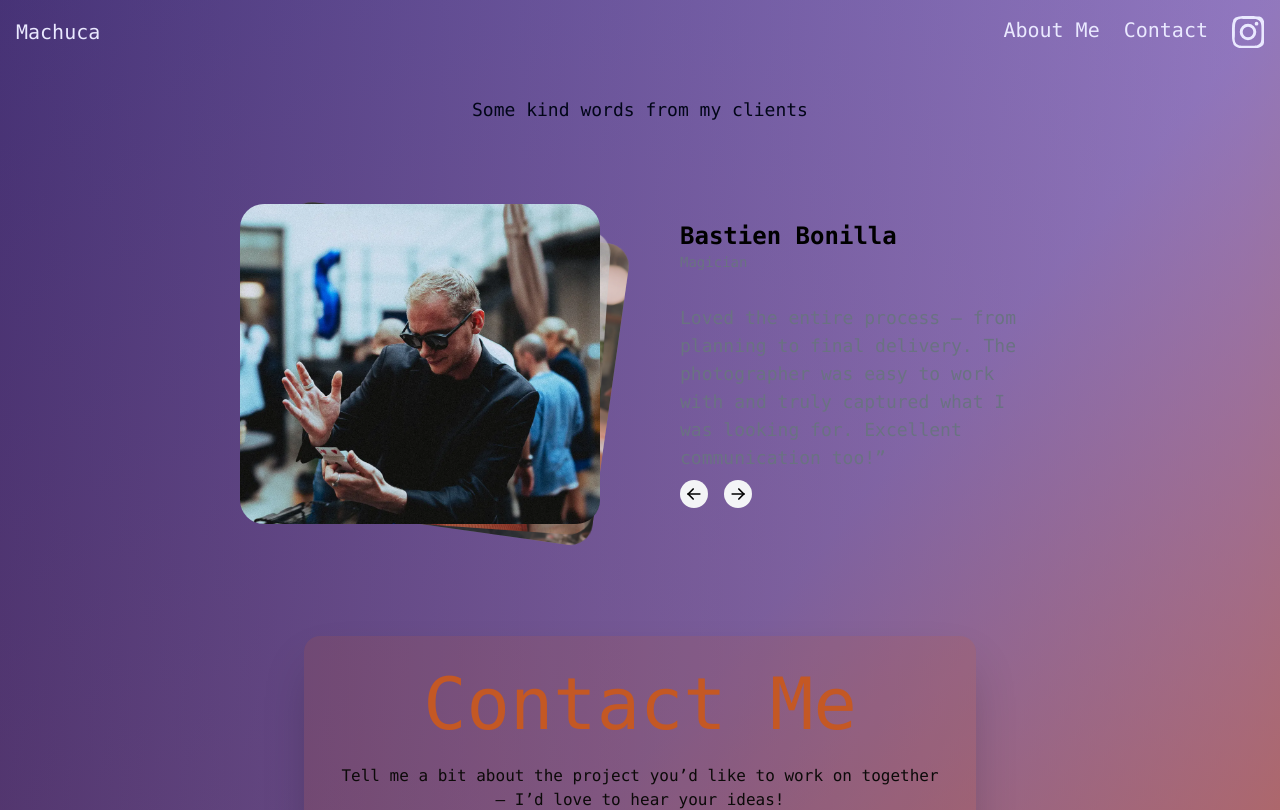
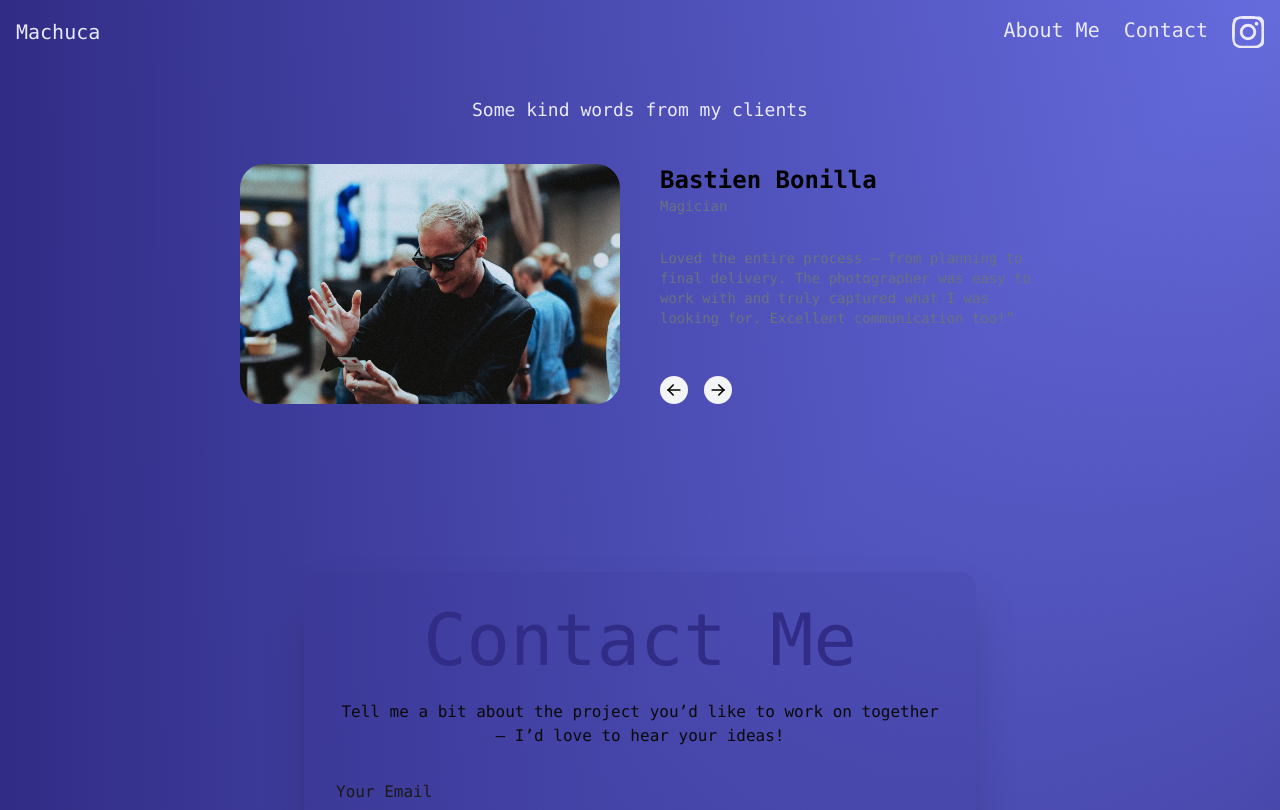
Before and after one commit to Machvca/portfoliophotos, a Next.js app: page /contact in a window 1280 px wide. Shown: the top 810 px of the page. Built offline with nearby package versions, Linux system fonts and the light colour scheme; what @midudev/tailwind-animations would draw is missing.

Commit message:
colors contact me

```diff
--- a/app/components/ui/animated-testimonials.tsx
+++ b/app/components/ui/animated-testimonials.tsx
@@ -48,10 +48,11 @@ export const AnimatedTestimonials = ({
   };
 
   return (
-    <div className="mx-auto max-w-xs px-4 py-20 font-mono antialiased md:max-w-4xl md:px-8 lg:px-12">
-      <div className="relative grid grid-cols-1 gap-20 md:grid-cols-2">
+    <div className="mx-auto max-w-xs px-4 py-10 font-mono antialiased md:max-w-4xl md:px-8 lg:px-12">
+      <div className="relative grid grid-cols-1 gap-10 md:grid-cols-2">
+        {/* Imagen */}
         <div>
-          <div className="relative h-80 w-full">
+          <div className="relative h-60 w-full">
             <AnimatePresence>
               {testimonials.map((testimonial, index) => (
                 <motion.div
@@ -63,7 +64,7 @@ export const AnimatedTestimonials = ({
                     rotate: randomRotateY(),
                   }}
                   animate={{
-                    opacity: isActive(index) ? 1 : 0.7,
+                    opacity: isActive(index) ? 1 : 0,
                     scale: isActive(index) ? 1 : 0.95,
                     z: isActive(index) ? 0 : -100,
                     rotate: isActive(index) ? 0 : randomRotateY(),
@@ -82,7 +83,11 @@ export const AnimatedTestimonials = ({
                     duration: 0.4,
                     ease: "easeInOut",
                   }}
-                  className="absolute inset-0 origin-bottom"
+                  className={`absolute inset-0 origin-bottom ${
+                    isActive(index)
+                      ? "pointer-events-auto"
+                      : "pointer-events-none"
+                  }`}
                 >
                   <Image
                     src={testimonial.src}
@@ -97,7 +102,9 @@ export const AnimatedTestimonials = ({
             </AnimatePresence>
           </div>
         </div>
-        <div className="flex flex-col justify-between py-4">
+
+        {/* Texto + Botones */}
+        <div className="flex flex-col justify-between py-0">
           <motion.div
             key={active}
             initial={{
@@ -117,13 +124,13 @@ export const AnimatedTestimonials = ({
               ease: "easeInOut",
             }}
           >
-            <h3 className="text-2xl font-bold text-black dark:text-terracota">
+            <h3 className="text-2xl font-bold text-black dark:text-[#eae9ff]">
               {testimonials[active].name}
             </h3>
-            <p className="text-sm text-gray-500 dark:text-verde-oliva">
+            <p className="text-sm text-gray-500 dark:text-[#eae9ff]">
               {testimonials[active].designation}
             </p>
-            <motion.p className="mt-8 text-md text-gray-500 dark:text-slate-950">
+            <motion.p className="mt-8 text-sm text-gray-500 dark:text-[#eae9ff]">
               {testimonials[active].quote.split(" ").map((word, index) => (
                 <motion.span
                   key={index}
@@ -149,18 +156,20 @@ export const AnimatedTestimonials = ({
               ))}
             </motion.p>
           </motion.div>
-          <div className="flex gap-4 pt-12 md:pt-0">
+
+          {/* Botones */}
+          <div className="flex gap-4 pt-12 md:pt-0 relative z-50">
             <button
               onClick={handlePrev}
-              className="group/button flex h-7 w-7 items-center justify-center rounded-full bg-gray-100 dark:bg-terracota/20"
+              className="group/button flex h-7 w-7 items-center justify-center rounded-full bg-gray-100 dark:bg-[#eae9ff]/20"
             >
-              <IconArrowLeft className="h-5 w-5 text-black transition-transform duration-300 group-hover/button:rotate-12 dark:text-terracota" />
+              <IconArrowLeft className="h-5 w-5 text-black transition-transform duration-300 group-hover/button:rotate-12 dark:text-indigo-900" />
             </button>
             <button
               onClick={handleNext}
-              className="group/button flex h-7 w-7 items-center justify-center rounded-full bg-gray-100 dark:bg-terracota/20"
+              className="group/button flex h-7 w-7 items-center justify-center rounded-full bg-gray-100 dark:bg-[#eae9ff]/20"
             >
-              <IconArrowRight className="h-5 w-5 text-black transition-transform duration-300 group-hover/button:-rotate-12 dark:text-terracota" />
+              <IconArrowRight className="h-5 w-5 text-black transition-transform duration-300 group-hover/button:-rotate-12 dark:text-indigo-900" />
             </button>
           </div>
         </div>
--- a/app/contact/page.tsx
+++ b/app/contact/page.tsx
@@ -97,14 +97,14 @@ export default function ContactPage() {
   ];
 
   return (
-    <main className="bg-gradient-to-br from-terracota/15 via-terracota/30 to-terracota min-h-screen flex flex-col h-full">
-      <section className=" flex flex-col items-center text-md md:text-lg pt-18  md:pt-24 -mb-24 text-shadow-2xl ">
-        <p className="text-slate-950">Some kind words from my clients</p>
+    <main className="bg-gradient-to-br from-indigo-900/15 via-indigo-900/30 to-indigo-900 min-h-screen flex flex-col h-full">
+      <section className=" flex flex-col items-center text-md md:text-lg pt-36  md:pt-24  text-shadow-2xl ">
+        <p className="text-[#eae9ff]">Some kind words from my clients</p>
         <AnimatedTestimonials testimonials={testimonials} />
       </section>
       <section className="flex flex-col items-center justify-center px-4 mx-6 md:mx-0 py-32 md:px-8 -mt-10 md:-mt-0 animate-fade-in-up ">
-        <div className="w-full max-w-2xl bg-terracota/15 rounded-2xl shadow-2xl p-8  ">
-          <h2 className="text-4xl md:text-7xl font-medium mb-6 text-terracota text-center">
+        <div className="w-full max-w-2xl bg-indigo-900/15 rounded-2xl shadow-2xl p-8  ">
+          <h2 className="text-4xl md:text-7xl font-medium mb-6 text-indigo-900 text-center">
             Contact Me
           </h2>
           <p className="text-stone-950 text-xs md:text-base mb-8 text-center ">
```
